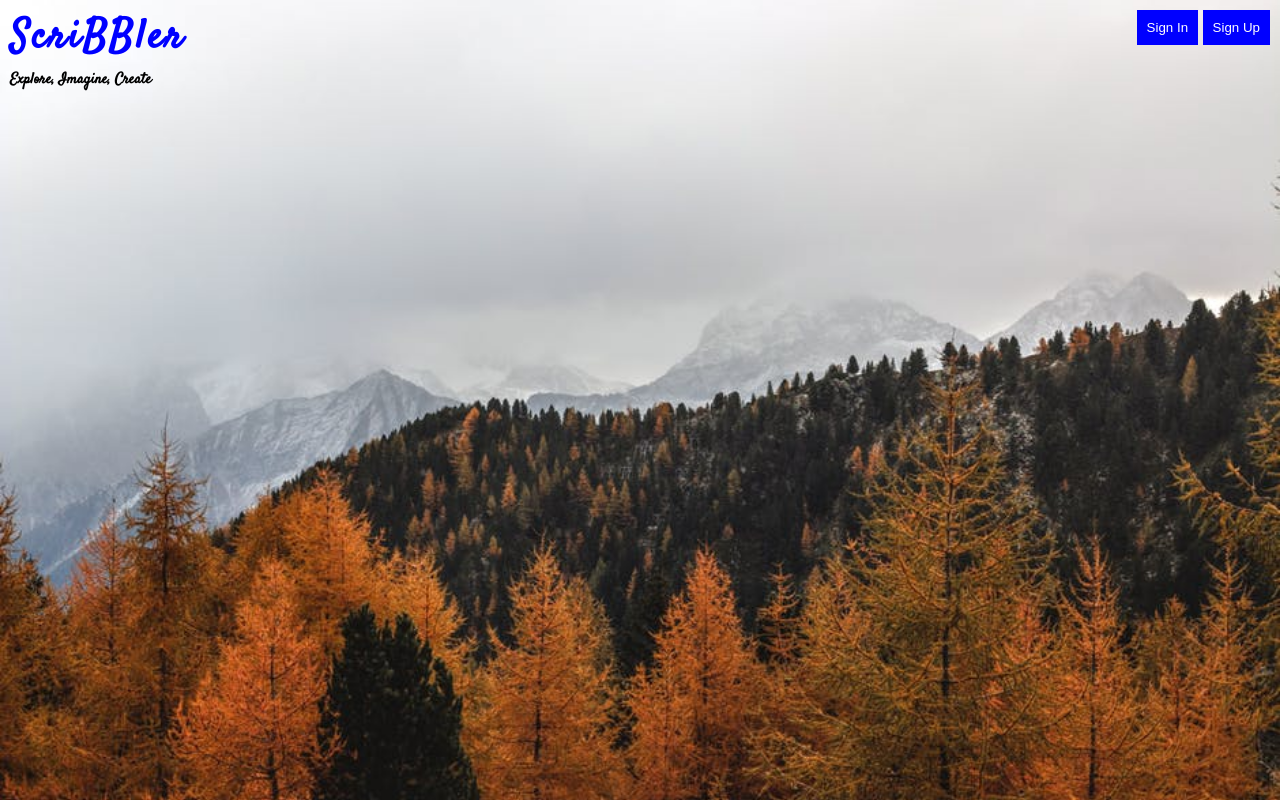
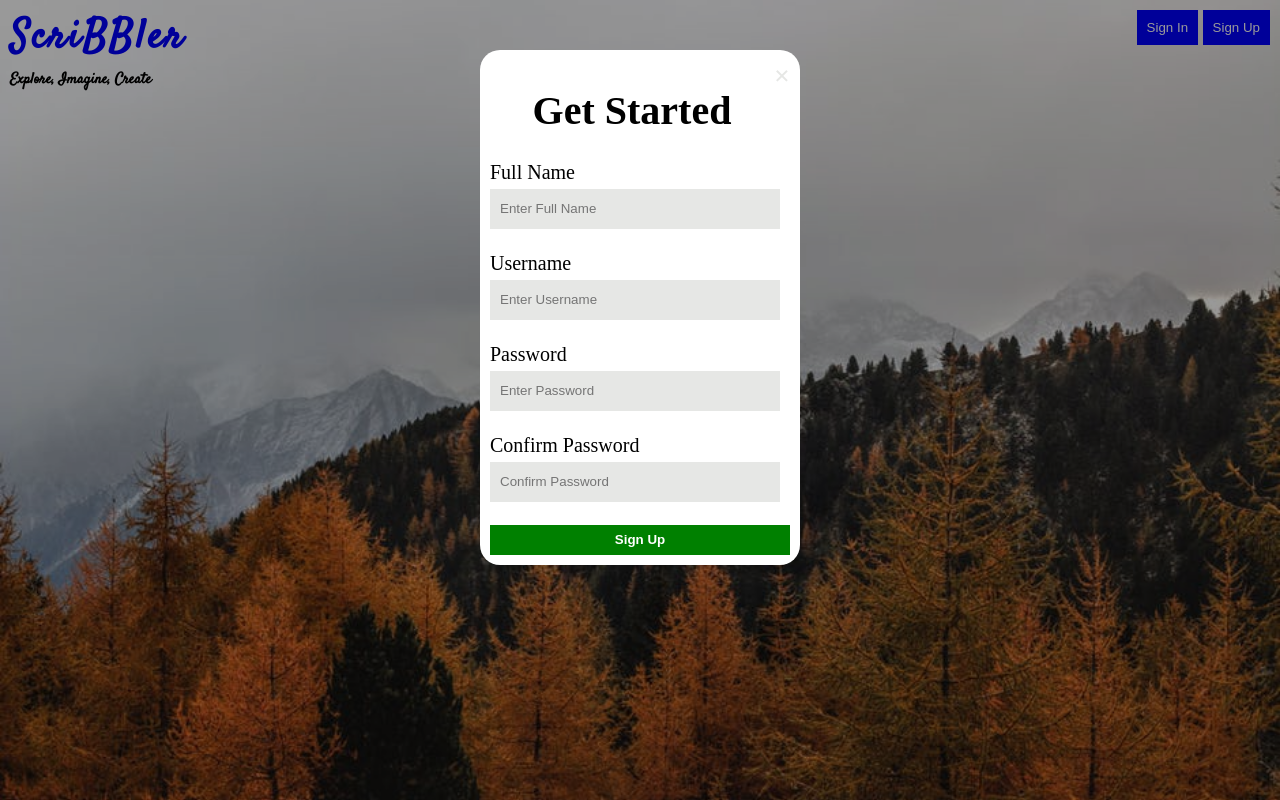
Before and after one commit to avas27/Blogging-Website, a plain HTML site: page Front-end-Graded-Project-1_blogging/index.html in a window 1280 px wide. Both pictures are taken after a click on the button "Sign Up". Drawn offline with Linux system fonts and the light colour scheme.

Commit message:
Sign Up modal added

```diff
--- a/Front-end-Graded-Project-1_blogging/index.html
+++ b/Front-end-Graded-Project-1_blogging/index.html
@@ -51,10 +51,29 @@
         </div>
     </div>
 
-    <div>
-
-    	<!-- Insert code for Sign Up modal here -->
-
+    <div class="container">
+        <!-- contains Sign Up modal codes-->
+        <div id="signUpModal" class="modal">
+                <span id="close2">&times;</span>
+                <h1>Get Started</h1>
+                <label for="fullName">Full Name</label>
+                <input type="text" id="fullName" placeholder="Enter Full Name" required>
+                <br>
+                <br>
+                <label for="userNameNew">Username</label>
+                <input type="text" id="userNameNew" placeholder="Enter Username" required>
+                <br>
+                <br>
+                <label for="passwordNew">Password</label>
+                <input type="password" id="passwordNew"  placeholder="Enter Password" required>
+                <br>
+                <br>
+                <label for="confirmPassword">Confirm Password</label>
+                <input type="password" id="confirmPassword"  placeholder="Confirm Password" required>
+                <br>
+                <br>
+                <button>Sign Up</button>
+        </div>
     </div>
 
     <div>
--- a/Front-end-Graded-Project-1_blogging/js/header.js
+++ b/Front-end-Graded-Project-1_blogging/js/header.js
@@ -1,4 +1,5 @@
 var signIn=document.getElementById("signIn");
+var signUp=document.getElementById("signUp");
 
 signIn.onclick=function()
                 {
@@ -9,3 +10,13 @@ signIn.onclick=function()
                         document.getElementsByClassName("container")[0].style.display="none";
                     }
                 }
+
+signUp.onclick=function signUp()
+                {
+                    let signUpButton=document.getElementById("close2");
+                    document.getElementsByClassName("container")[1].style.display="block";
+                    signUpButton.onclick=function()
+                    {
+                        document.getElementsByClassName("container")[1].style.display="none";
+                    }
+                }
```
